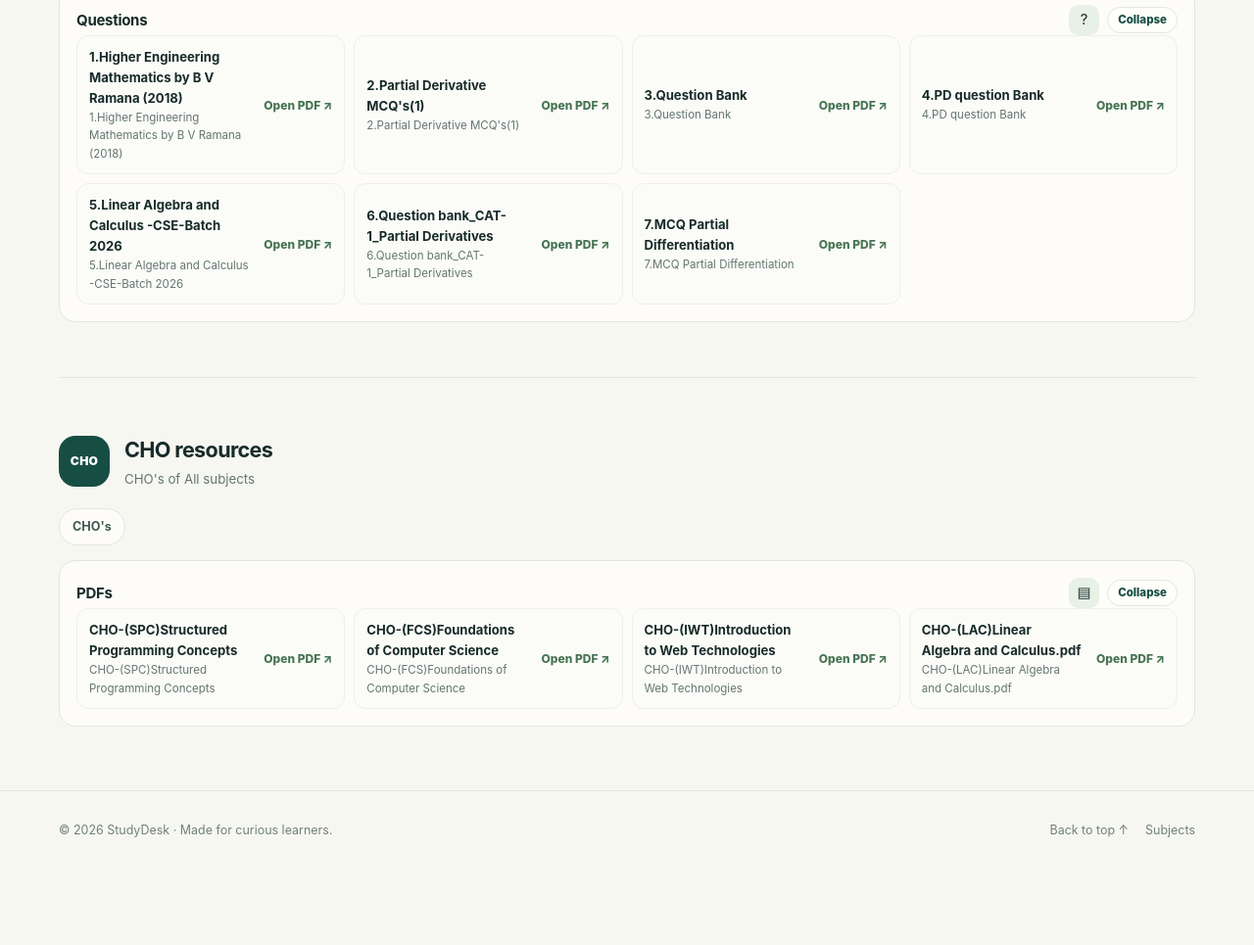
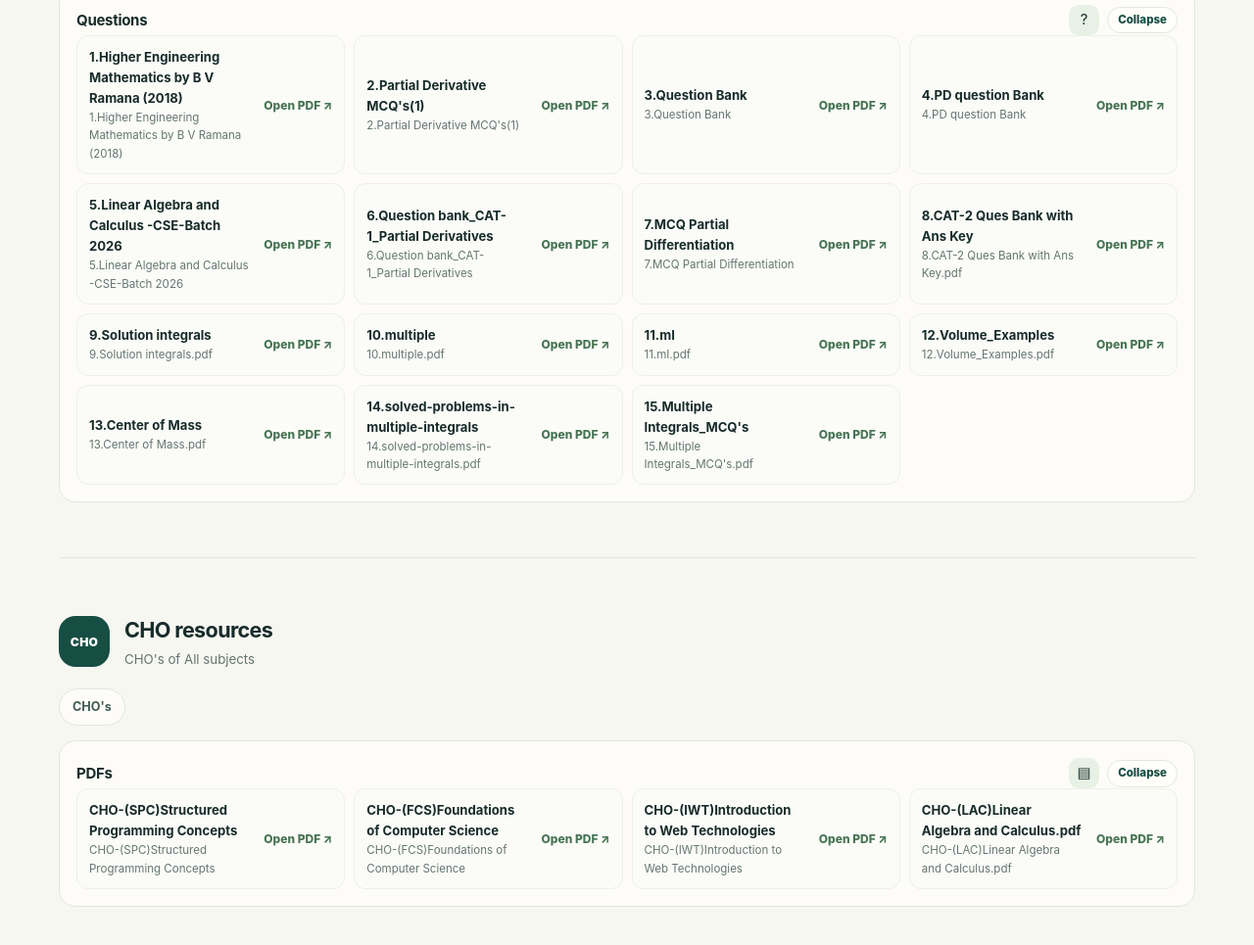
Before and after one commit to Aditya-Verma-06/studydesk, a plain HTML site: page index.html in a window 1280 px wide. Shown: the part 4260-5225 px from the top of the page at 98% size. Before the commit the page ends 5148 px from the top, so only its background shows below. Drawn offline with Linux system fonts and the light colour scheme.

Commit message:
Update index.html

```diff
--- a/index.html
+++ b/index.html
@@ -564,6 +564,38 @@
                   <span><strong>7.MCQ Partial Differentiation</strong><small>7.MCQ Partial Differentiation</small></span>
                   <span style="flex: 0 0 auto; color: #477454; font-size: .75rem; font-weight: 850;">Open PDF ↗</span>
                 </a>
+                <a class="manual-row" href="study-files/LAC/Notes/8.CAT-2 Ques Bank with Ans Key.pdf" target="_blank" rel="noopener noreferrer" aria-label="Open 8.CAT-2 Ques Bank with Ans Key.pdf in a new tab" style="color: inherit; text-decoration: none;">
+                  <span><strong>8.CAT-2 Ques Bank with Ans Key</strong><small>8.CAT-2 Ques Bank with Ans Key.pdf</small></span>
+                  <span style="flex: 0 0 auto; color: #477454; font-size: .75rem; font-weight: 850;">Open PDF ↗</span>
+                </a>
+                <a class="manual-row" href="study-files/LAC/Notes/9.Solution integrals.pdf" target="_blank" rel="noopener noreferrer" aria-label="Open 9.Solution integrals.pdf in a new tab" style="color: inherit; text-decoration: none;">
+                  <span><strong>9.Solution integrals</strong><small>9.Solution integrals.pdf</small></span>
+                  <span style="flex: 0 0 auto; color: #477454; font-size: .75rem; font-weight: 850;">Open PDF ↗</span>
+                </a>
+                <a class="manual-row" href="study-files/LAC/Notes/10.multiple.pdf" target="_blank" rel="noopener noreferrer" aria-label="Open 10.multiple.pdf in a new tab" style="color: inherit; text-decoration: none;">
+                  <span><strong>10.multiple</strong><small>10.multiple.pdf</small></span>
+                  <span style="flex: 0 0 auto; color: #477454; font-size: .75rem; font-weight: 850;">Open PDF ↗</span>
+                </a>
+                <a class="manual-row" href="study-files/LAC/Notes/11.mI.pdf" target="_blank" rel="noopener noreferrer" aria-label="Open 11.mI.pdf in a new tab" style="color: inherit; text-decoration: none;">
+                  <span><strong>11.mI</strong><small>11.mI.pdf</small></span>
+                  <span style="flex: 0 0 auto; color: #477454; font-size: .75rem; font-weight: 850;">Open PDF ↗</span>
+                </a>
+                <a class="manual-row" href="study-files/LAC/Notes/12.Volume_Examples.pdf" target="_blank" rel="noopener noreferrer" aria-label="Open 7.MCQ 12.Volume_Examples.pdf in a new tab" style="color: inherit; text-decoration: none;">
+                  <span><strong>12.Volume_Examples</strong><small>12.Volume_Examples.pdf</small></span>
+                  <span style="flex: 0 0 auto; color: #477454; font-size: .75rem; font-weight: 850;">Open PDF ↗</span>
+                </a>
+                <a class="manual-row" href="study-files/LAC/Notes/13.Center of Mass.pdf" target="_blank" rel="noopener noreferrer" aria-label="Open 13.Center of Mass.pdf in a new tab" style="color: inherit; text-decoration: none;">
+                  <span><strong>13.Center of Mass</strong><small>13.Center of Mass.pdf</small></span>
+                  <span style="flex: 0 0 auto; color: #477454; font-size: .75rem; font-weight: 850;">Open PDF ↗</span>
+                </a>
+                <a class="manual-row" href="study-files/LAC/Notes/14.solved-problems-in-multiple-integrals.pdf" target="_blank" rel="noopener noreferrer" aria-label="Open 14.solved-problems-in-multiple-integrals.pdf in a new tab" style="color: inherit; text-decoration: none;">
+                  <span><strong>14.solved-problems-in-multiple-integrals</strong><small>14.solved-problems-in-multiple-integrals.pdf</small></span>
+                  <span style="flex: 0 0 auto; color: #477454; font-size: .75rem; font-weight: 850;">Open PDF ↗</span>
+                </a>
+                <a class="manual-row" href="study-files/LAC/Notes/15.Multiple Integrals_MCQ's.pdf" target="_blank" rel="noopener noreferrer" aria-label="Open 15.Multiple Integrals_MCQ's.pdf in a new tab" style="color: inherit; text-decoration: none;">
+                  <span><strong>15.Multiple Integrals_MCQ's</strong><small>15.Multiple Integrals_MCQ's.pdf</small></span>
+                  <span style="flex: 0 0 auto; color: #477454; font-size: .75rem; font-weight: 850;">Open PDF ↗</span>
+                </a>
               </div>
             </article>
           </div>
```
